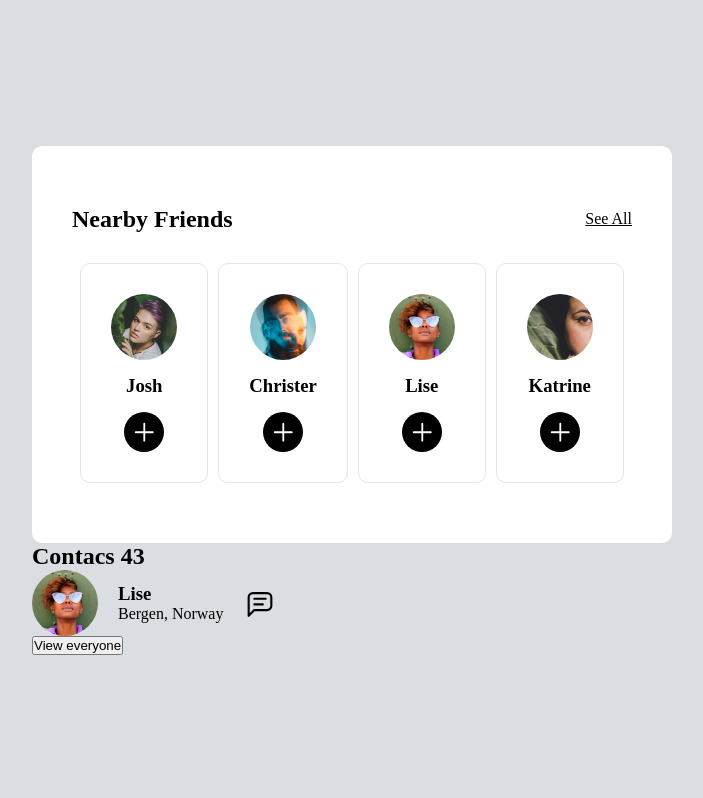
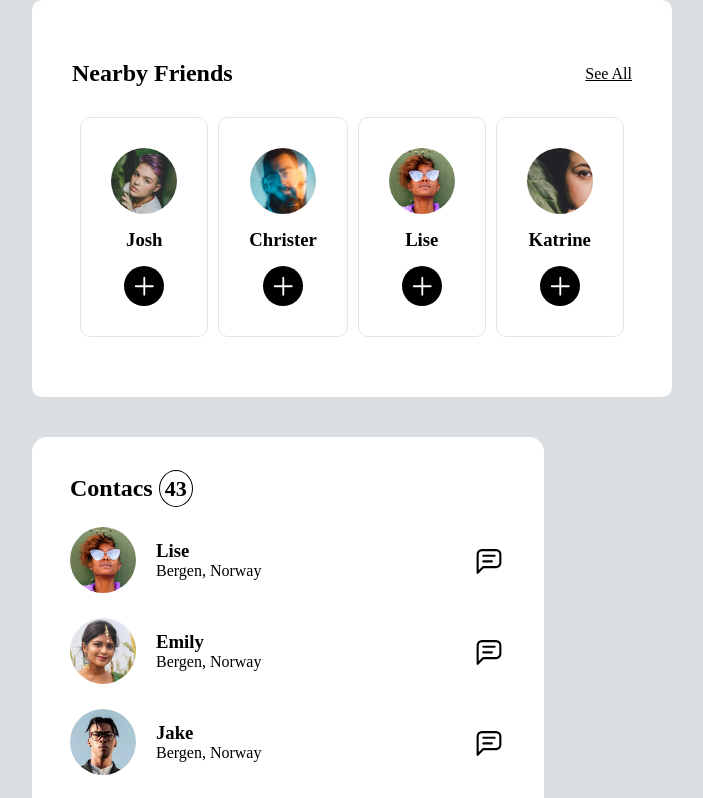
Before and after one commit to estefaneluz/revisao-css, a JavaScript app in the folder classe-03/: page / in a window 1280 px wide. Shown: the top 798 px of the page, without its empty margins (288-991 px from the left). Built offline with nearby package versions, Linux system fonts and the light colour scheme; the HTML template or start-up script is replaced by a standard one.

Commit message:
componente Contacts ok

```diff
--- a/classe-03/src/components/ContactIndividual/styles.css
+++ b/classe-03/src/components/ContactIndividual/styles.css
@@ -2,6 +2,7 @@
     display: flex;
     align-items: center;
     column-gap: 20px;
+    width: 100%;
 }
 
 .contact-img {
@@ -9,3 +10,8 @@
     height: 66px;
     border-radius: 50%;
 }
+
+#chat-icon {
+    cursor: pointer;
+    margin-left: auto;
+}
--- a/classe-03/src/components/Contacts/index.js
+++ b/classe-03/src/components/Contacts/index.js
@@ -1,6 +1,9 @@
 import './styles.css'
 import ContactIndividual from '../ContactIndividual'
 import lise from '../../assets/lise.png'
+import emily from '../../assets/emily.png'
+import jake from '../../assets/jake.png'
+import cheryl from '../../assets/cheryl.png'
 
 export default function Contacts(){
     const contacts = [
@@ -8,7 +11,22 @@ export default function Contacts(){
             nome: "Lise",
             imagem: lise,
             local: "Bergen, Norway"
-        }
+        },
+        {
+            nome: "Emily",
+            imagem: emily,
+            local: "Bergen, Norway",
+        },
+        {
+            nome: "Jake",
+            imagem: jake,
+            local: "Bergen, Norway",
+        },
+        {
+            nome: "Cheryl",
+            imagem: cheryl,
+            local: "Bergen, Norway",
+        },
     ]
 
     return(
--- a/classe-03/src/components/Contacts/styles.css
+++ b/classe-03/src/components/Contacts/styles.css
@@ -0,0 +1,33 @@
+button {
+    all: unset;
+    cursor: pointer;
+
+    background-color: #000000;
+    border-radius: 60px;
+    padding: 18px;
+    color: #fff;
+
+    font-weight: bold;
+}
+
+.card-contacs {
+    margin: 5vh 0;
+    padding: 38px;
+
+    width: 40vw;
+
+    display: flex;
+    flex-direction: column;
+    align-items: flex-start;
+    row-gap: 25px;
+
+    background-color: #fff;
+    border-radius: 15px;
+}
+
+.card-contacs h2 span {
+    border: 1px solid #000;
+    border-radius: 50%;
+    padding: 5px;
+    font-size: 22px;
+}
```
